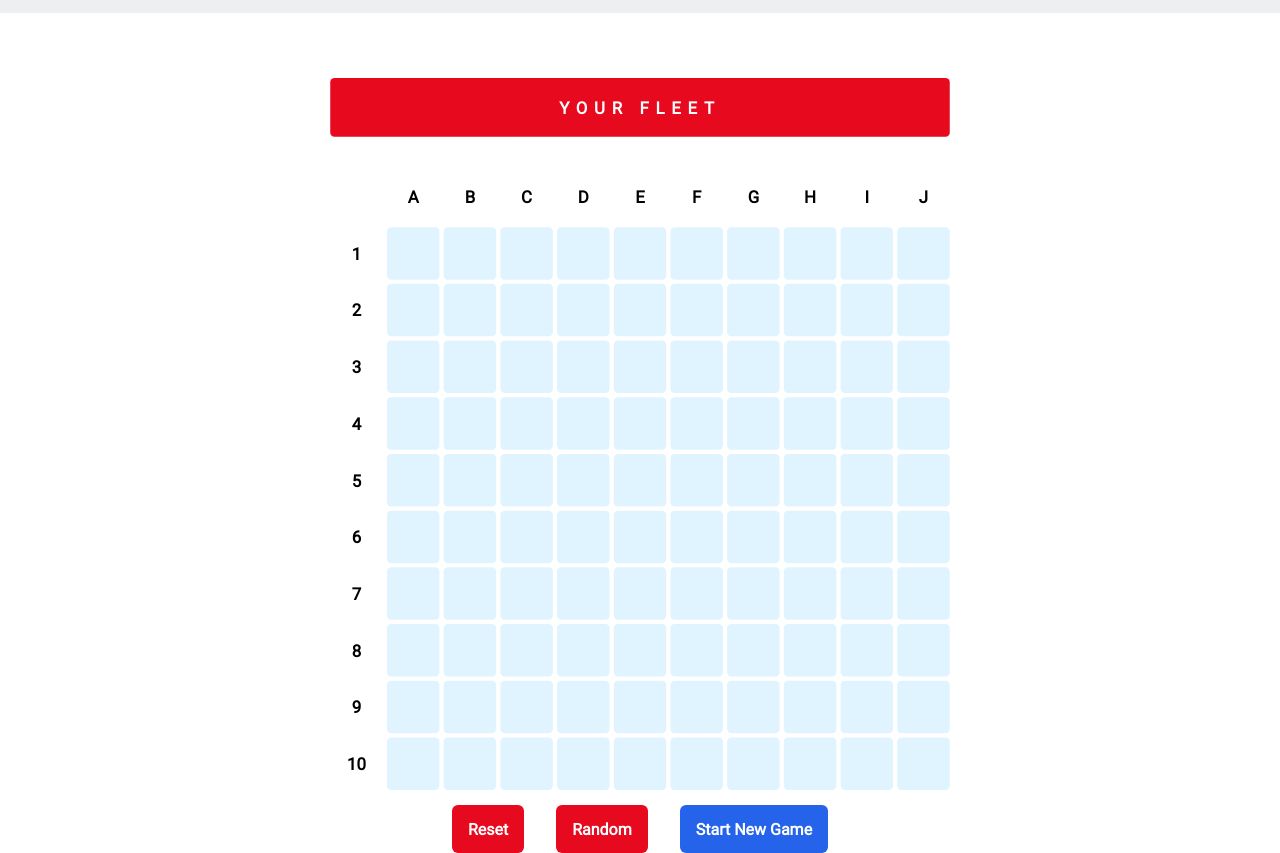
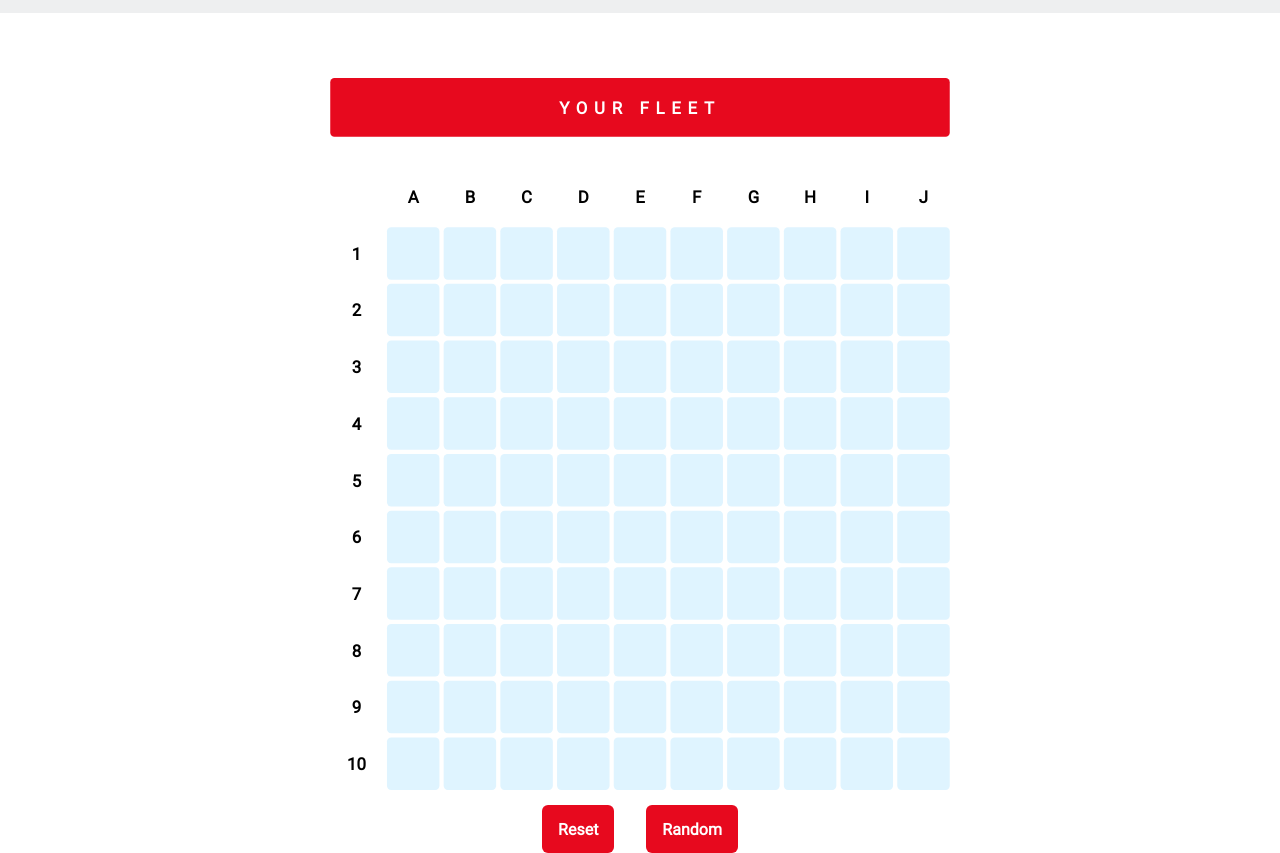
Before and after one commit to nguyenhoanganh1808/js-battleship, a website built with webpack: page src/template.html in a window 1280 px wide. Shown: the part 67-920 px from the top of the page. Built offline with nearby package versions, Linux system fonts and the light colour scheme.

Commit message:
fix: hidden start button

```diff
--- a/src/template.html
+++ b/src/template.html
@@ -26,7 +26,7 @@
       <div class="control-btn">
         <button class="reset">Reset</button>
         <button class="random">Random</button>
-        <button class="start button-hidden">Start New Game</button>
+        <button class="start hidden">Start New Game</button>
       </div>
     </main>
   </body>
```
